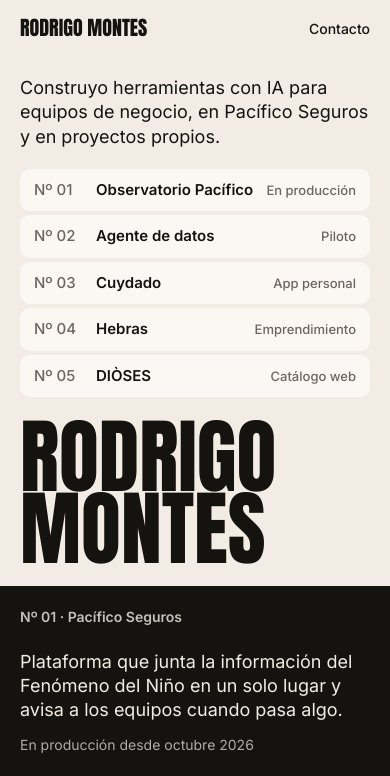
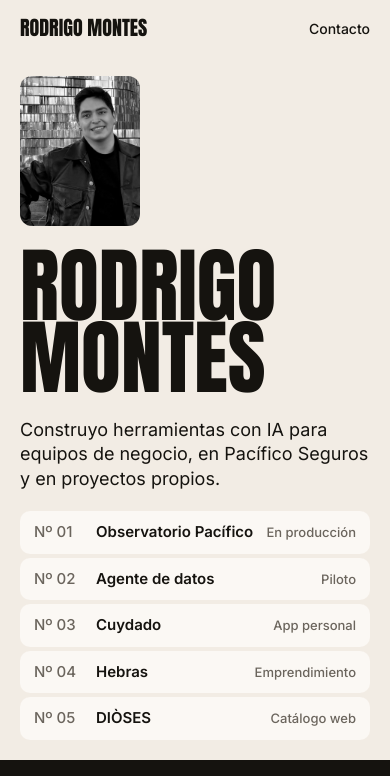
Before and after one commit to rodrigomontesx-maker/Portafolio, a plain HTML site: page index.html in a window 390 px wide. Shown: the top 776 px of the page. Drawn offline with Linux system fonts and the light colour scheme.

Commit message:
Portada: foto
Co-Authored-By: Claude Opus 5.5 <noreply@anthropic.com>
Claude-Session: https://claude.ai/code/session_01HEvRTUUmKc2zkuwFiHxrtA

```diff
--- a/index.html
+++ b/index.html
@@ -41,6 +41,8 @@ section{scroll-margin-top:56px}
 .hero h1{grid-column:1;grid-row:1;align-self:end;font-size:min(15vw,28vh)}
 .hero .note{grid-column:2;grid-row:1;align-self:end}
 .hero .lead{margin-bottom:20px}
+.hero .me{grid-column:1;grid-row:1;align-self:start;margin:0;width:clamp(150px,14vw,230px);border-radius:12px;overflow:hidden}
+.hero .me img{width:100%}
 .idx{list-style:none;margin:0;padding:0;display:grid;gap:4px}
 .idx a{display:flex;align-items:baseline;gap:12px;padding:10px 14px;border-radius:10px;background:var(--card);text-decoration:none;font-weight:600;font-size:15px;transition:background .15s}
 .idx a:hover{background:#fff}
@@ -97,9 +99,10 @@ footer{padding:18px var(--pad) 30px;font-size:13px;color:var(--soft)}
   .panel{grid-template-columns:1fr;min-height:auto;padding-top:64px}
   .panel .note{grid-column:1;grid-row:1}
   .panel h2{grid-row:2;font-size:21vw}
-  .hero{padding-top:var(--pad);grid-template-rows:auto auto;min-height:auto}
-  .hero .note{grid-column:1;grid-row:1}
+  .hero{padding-top:var(--pad);grid-template-rows:auto auto auto;min-height:auto}
+  .hero .note{grid-column:1;grid-row:3}
   .hero h1{grid-column:1;grid-row:2;font-size:21vw}
+  .hero .me{grid-column:1;grid-row:1;width:120px}
   .body{grid-template-columns:1fr}
   .text{position:static}
   .two,.two.dioses{grid-template-columns:1fr}
@@ -131,6 +134,7 @@ footer{padding:18px var(--pad) 30px;font-size:13px;color:var(--soft)}
       <li><a href="#dioses"><span>Nº 05</span>DIÒSES<em>Catálogo web</em></a></li>
     </ol>
   </div>
+  <figure class="me"><img src="img/rodrigo.webp" alt="Rodrigo Montes" width="640" height="800"></figure>
   <h1 class="d">Rodrigo<br>Montes</h1>
 </section>
 
```
Also changed, not shown: img/rodrigo.webp (added).
